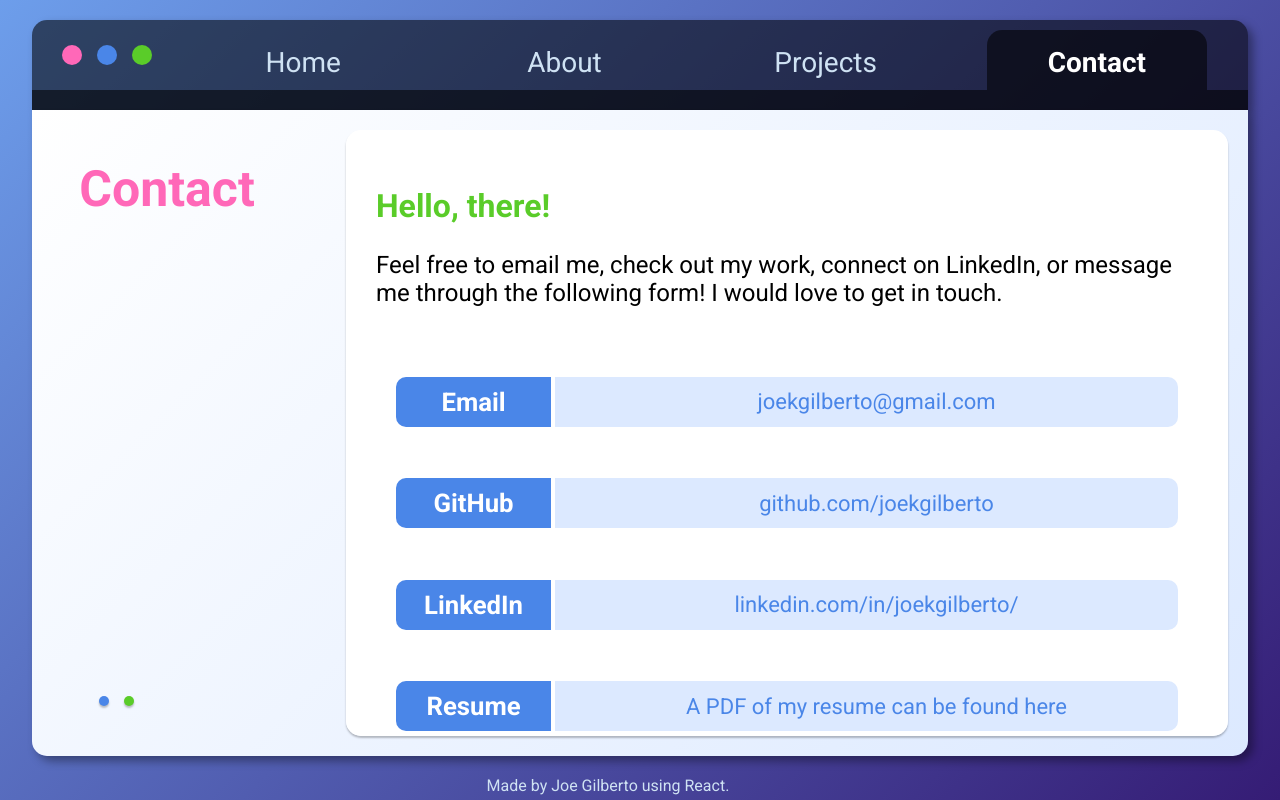
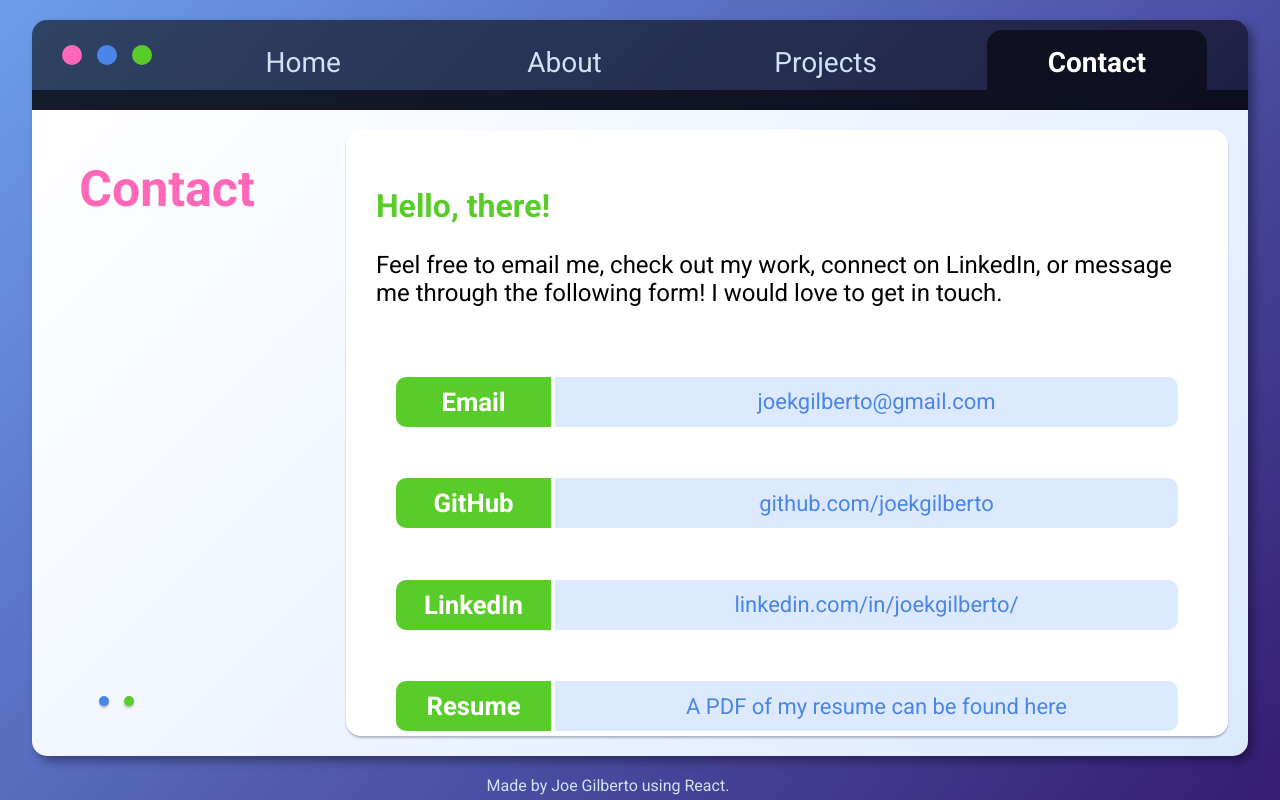
Before and after one commit to joekgilberto/portfolio, a React (Create React App) app: page /contact in a window 1280 px wide. Built offline with nearby package versions, Linux system fonts and the light colour scheme.

Commit message:
adds green color to contact

```diff
--- a/src/pages/Contact/Contact.jsx
+++ b/src/pages/Contact/Contact.jsx
@@ -38,7 +38,7 @@ function Contact({ setPage }) {
                         {contact.map((c,idx)=>{
                             return(
                             <div className="contact-link" key={idx} style={{animation: `rise .5s forwards ${idx-(.75*idx)}s`}}>
-                                <h3 className="blue">{c.name}</h3>
+                                <h3 className="green">{c.name}</h3>
                                 <p><a className="blue-text" href={c.link} target="_blank">{c.linkText}</a></p>
                             </div>
                             )
```
